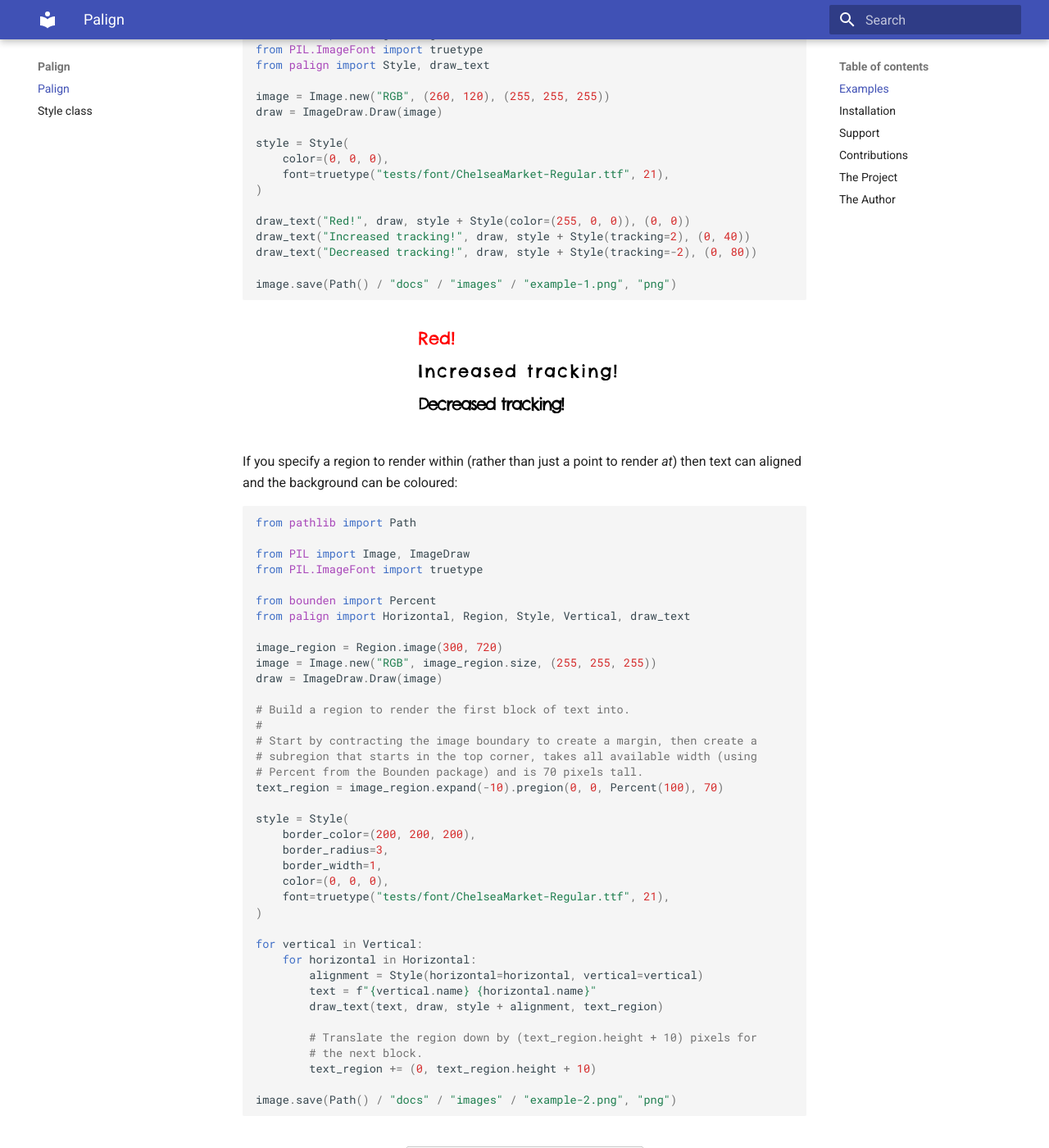
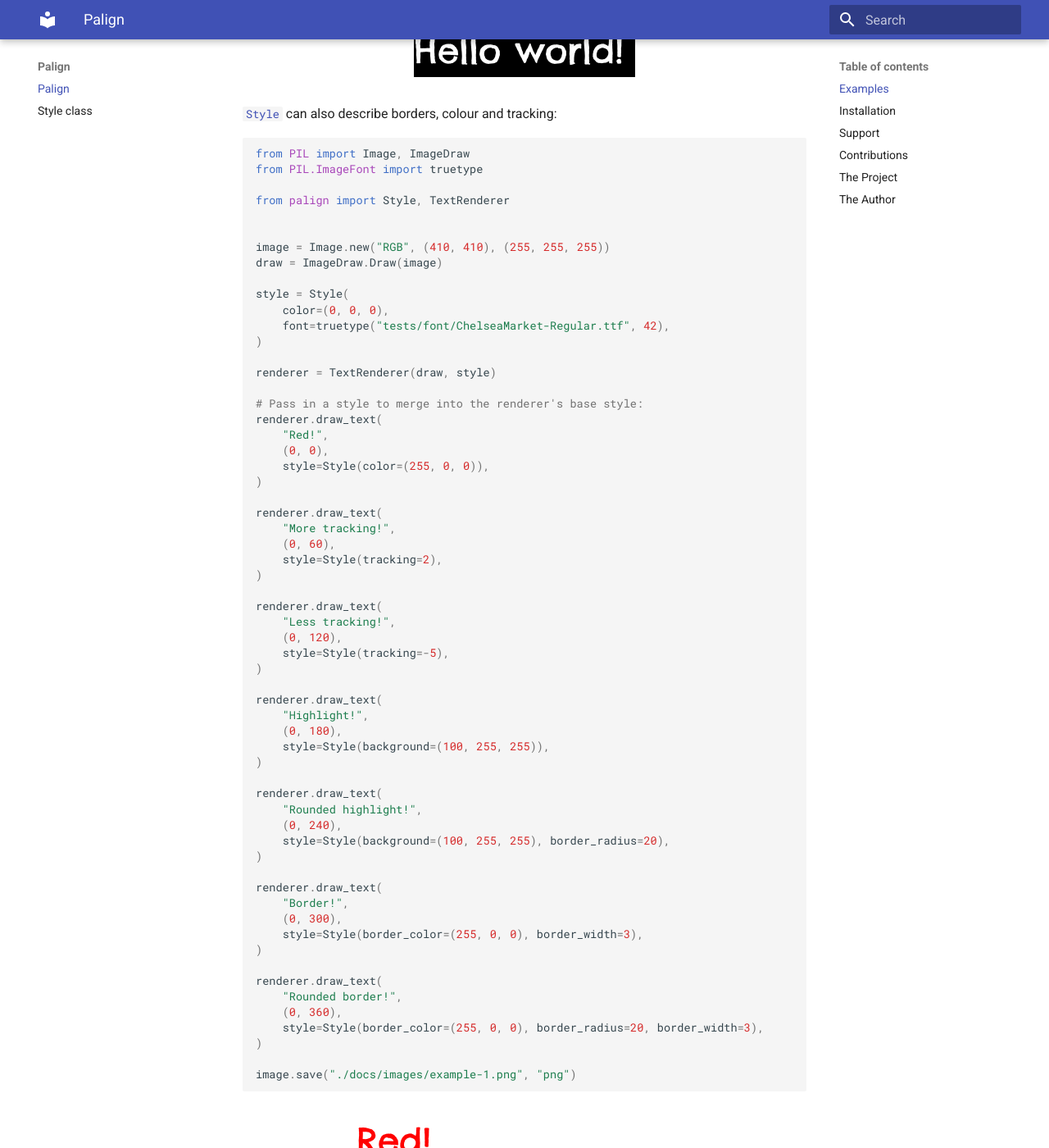
Before and after one commit to cariad/palign, an MkDocs documentation site: the page built from docs/index.md, in a window 1280 px wide and 1400 px high, scrolled down 838 px. Shown: the whole window at 82% size. Built offline with MkDocs 1.6.1 and Material for MkDocs 9.7.7, drawn with Linux system fonts in a browser that asks for light colours; some of the changed text lies outside the part shown.

Commit message:
Clean up

````diff
--- a/docs/index.md
+++ b/docs/index.md
@@ -6,79 +6,136 @@
 
 ## Examples
 
-`draw_text` draws text of a given `Style` at a set of coordinates:
+`TextRenderer` draws text of a given [`Style`](./style.md) at a set of coordinates:
 
 ```python
-from pathlib import Path
-
 from PIL import Image, ImageDraw
 from PIL.ImageFont import truetype
 
-from palign import Style, draw_text
+from palign import Style, TextRenderer
 
-image = Image.new("RGB", (150, 28))
+
+# Create a Pillow Image and Draw as usual:
+image = Image.new("RGB", (270, 60))
 draw = ImageDraw.Draw(image)
 
-style = Style(font=truetype("tests/font/ChelseaMarket-Regular.ttf", 21))
+# Create a Style to describe the font:
+style = Style(
+    font=truetype("tests/font/ChelseaMarket-Regular.ttf", 42),
+)
 
-draw_text("Hello world!", draw, style, (0, 0))
+# Create a text renderer:
+renderer = TextRenderer(draw, style)
 
-image.save(Path() / "docs" / "images" / "example-0.png", "png")
+# Draw "Hello world!" at (0, 0):
+renderer.draw_text("Hello world!", (0, 0))
+
+# Same the image via Pillow:
+image.save("./docs/images/example-0.png", "png")
 ```
 
 <figure markdown>
   ![](images/example-0.png)
 </figure>
 
-`Style` can also describe colour and tracking:
+[`Style`](./style.md) can also describe borders, colour and tracking:
 
 ```python
-from pathlib import Path
-
 from PIL import Image, ImageDraw
 from PIL.ImageFont import truetype
-from palign import Style, draw_text
 
-image = Image.new("RGB", (260, 120), (255, 255, 255))
+from palign import Style, TextRenderer
+
+
+image = Image.new("RGB", (410, 410), (255, 255, 255))
 draw = ImageDraw.Draw(image)
 
 style = Style(
     color=(0, 0, 0),
-    font=truetype("tests/font/ChelseaMarket-Regular.ttf", 21),
+    font=truetype("tests/font/ChelseaMarket-Regular.ttf", 42),
 )
 
-draw_text("Red!", draw, style + Style(color=(255, 0, 0)), (0, 0))
-draw_text("Increased tracking!", draw, style + Style(tracking=2), (0, 40))
-draw_text("Decreased tracking!", draw, style + Style(tracking=-2), (0, 80))
+renderer = TextRenderer(draw, style)
 
-image.save(Path() / "docs" / "images" / "example-1.png", "png")
+# Pass in a style to merge into the renderer's base style:
+renderer.draw_text(
+    "Red!",
+    (0, 0),
+    style=Style(color=(255, 0, 0)),
+)
+
+renderer.draw_text(
+    "More tracking!",
+    (0, 60),
+    style=Style(tracking=2),
+)
+
+renderer.draw_text(
+    "Less tracking!",
+    (0, 120),
+    style=Style(tracking=-5),
+)
+
+renderer.draw_text(
+    "Highlight!",
+    (0, 180),
+    style=Style(background=(100, 255, 255)),
+)
+
+renderer.draw_text(
+    "Rounded highlight!",
+    (0, 240),
+    style=Style(background=(100, 255, 255), border_radius=20),
+)
+
+renderer.draw_text(
+    "Border!",
+    (0, 300),
+    style=Style(border_color=(255, 0, 0), border_width=3),
+)
+
+renderer.draw_text(
+    "Rounded border!",
+    (0, 360),
+    style=Style(border_color=(255, 0, 0), border_radius=20, border_width=3),
+)
+
+image.save("./docs/images/example-1.png", "png")
 ```
 
 <figure markdown>
   ![](images/example-1.png)
 </figure>
 
-If you specify a region to render within (rather than just a point to render _at_) then text can aligned and the background can be coloured:
+If you specify a region to render within (rather than just a point to render _at_) then text can aligned:
 
 ```python
-from pathlib import Path
-
 from PIL import Image, ImageDraw
 from PIL.ImageFont import truetype
 
-from bounden import Percent
-from palign import Horizontal, Region, Style, Vertical, draw_text
+from palign import Alignment, Percent, Style, TextRenderer, make_image_region
 
-image_region = Region.image(300, 720)
+
+# Create an image region:
+image_region = make_image_region(300, 720)
+
+# Pass the image region's size into Image.new:
 image = Image.new("RGB", image_region.size, (255, 255, 255))
 draw = ImageDraw.Draw(image)
 
-# Build a region to render the first block of text into.
+# We're going to build a region to render the first block of text into.
 #
-# Start by contracting the image boundary to create a margin, then create a
-# subregion that starts in the top corner, takes all available width (using
-# Percent from the Bounden package) and is 70 pixels tall.
-text_region = image_region.expand(-10).pregion(0, 0, Percent(100), 70)
+# We want this region to fill the entire width of the image, with a little
+# margin on every edge for comfort.
+#
+# So, let's start by creating a subregion with that margin by contracting in:
+margin_region = image_region.expand(-10)
+
+# Now we'll create a subregion that starts in the top-left corner, fills 100%
+# of the available width and is 70 pixels tall:
+text_region = margin_region.region2(0, 0, Percent(100), 70).resolve()
+# Note that we need to .resolve() the region to resolve the relative values to
+# absolutes.
 
 style = Style(
     border_color=(200, 200, 200),
@@ -88,17 +145,36 @@ style = Style(
     font=truetype("tests/font/ChelseaMarket-Regular.ttf", 21),
 )
 
-for vertical in Vertical:
-    for horizontal in Horizontal:
+renderer = TextRenderer(draw, style)
+
+for vertical in Alignment:
+    for horizontal in Alignment:
         alignment = Style(horizontal=horizontal, vertical=vertical)
-        text = f"{vertical.name} {horizontal.name}"
-        draw_text(text, draw, style + alignment, text_region)
+
+        match horizontal:
+            case Alignment.Near:
+                horizontal_name = "Left"
+            case Alignment.Center:
+                horizontal_name = "Center"
+            case Alignment.Far:
+                horizontal_name = "Right"
+
+        match vertical:
+            case Alignment.Near:
+                vertical_name = "Top"
+            case Alignment.Center:
+                vertical_name = "Center"
+            case Alignment.Far:
+                vertical_name = "Bottom"
+
+        text = f"{vertical_name} {horizontal_name}"
+        renderer.draw_text(text, text_region, style=alignment)
 
         # Translate the region down by (text_region.height + 10) pixels for
         # the next block.
         text_region += (0, text_region.height + 10)
 
-image.save(Path() / "docs" / "images" / "example-2.png", "png")
+image.save("./docs/images/example-2.png", "png")
 ```
 
 <figure markdown>
````
Also changed, not shown: README.md (+113 -37 lines), palign/__init__.py (+6 -3 lines), docs/images/example-0.png, docs/images/example-1.png, docs/images/grid.png, 5 other files.
